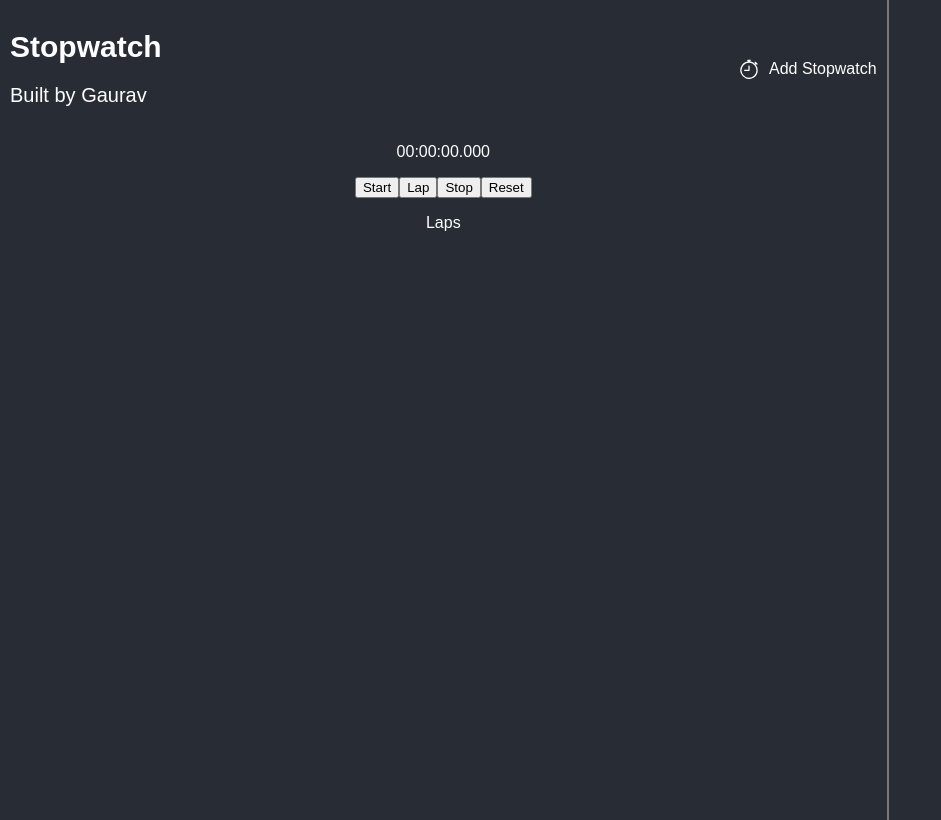
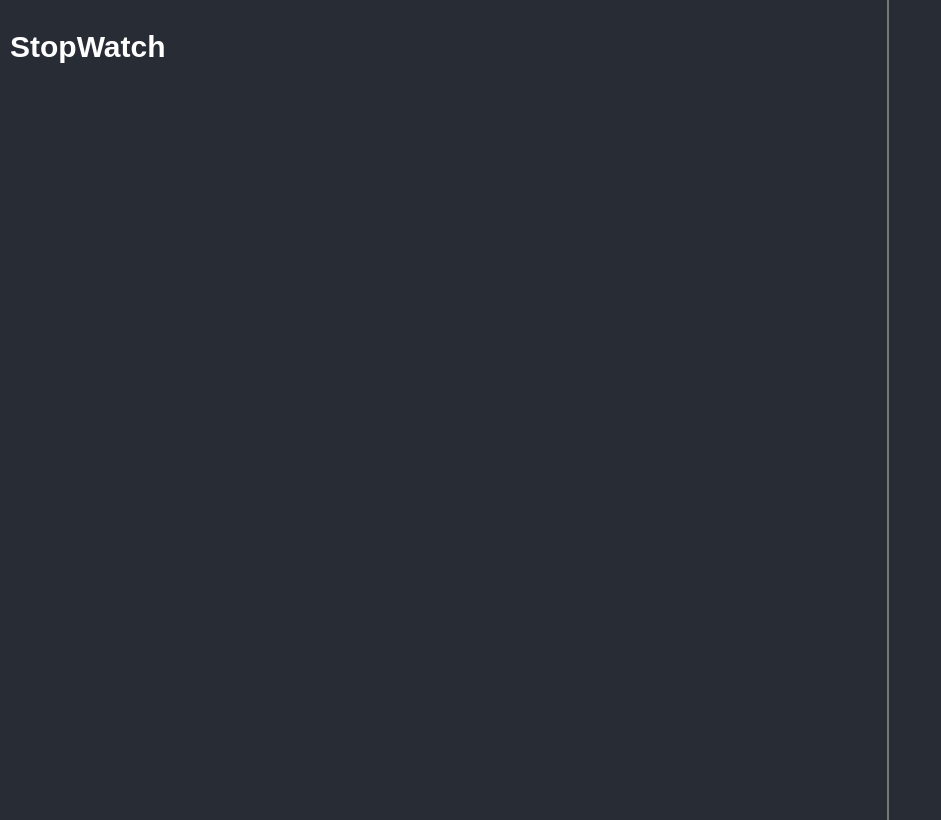
Before and after one commit to gaurav-sarage/multiple-stopwatches, a React (Create React App) app: page / in a window 1280 px wide. Shown: the whole page, without its empty margins (0-941 px from the left). Built offline with nearby package versions, Linux system fonts and the light colour scheme.

Commit message:
updating code base and restructing left container with better logic

```diff
--- a/src/App.js
+++ b/src/App.js
@@ -67,59 +67,15 @@ pause: [] },
     <div className="App">
       <div className="container">
         <div className="left">
-          <div style={{ display: "flex", alignItems: "center",
-          flexDirection: "row", justifyContent: "space-between", width: "100%" }}>
+          <div style={{ display: "flex", alignItems: "center", flexDirection: "row", justifyContent: "space-between", width: "100%" }}>
             <div style={{ textAlign: "left" }}>
               <h1 style={{ fontWeight: "bold", fontSize: 30 }}>
-                Stopwatch
+                StopWatch
               </h1>
-              <p style={{ fontWeight: "normal", fontSize: 20 }}>
-                Built by Gaurav
-              </p>
-            </div>
-            <div style={{ cursor: "pointer", alignItems: "center", display: "flex", flexDirection: "row",
-            gap: 10 }} onClick={() => setStopwatchData([...stopwatchData, { id: stopwatchData.length, name: `Timer ${stopwatchData.length + 1}`, time: 0,
-              isRunning: false, lap: [], pause: [] }])}>
-                <BsStopwatch size={20} color={"white"} />
-              <p>Add Stopwatch</p>
             </div>
           </div>
+        </div>
 
-          <p className="main-time-label">
-            {stopwatchData[selectedRow]?.time > 0 ? new Date(stopwatchData[selectedRow]?.time).toISOString().slice(11, -1) : "00:00:00.000"}
-          </p>
-
-          <div className="main-button-controls">
-            <button className={"control-buttons"} onClick={() => handleStart(stopwatchData[selectedRow].id)}>
-              Start
-            </button>
-
-            <button className={"control-buttons"} onClick={() => handleLap(stopwatchData[selectedRow].id)}>
-              Lap
-            </button>
-
-            <button className={"control-buttons"} onClick={() => handleStop(stopwatchData[selectedRow].id)}>
-              Stop
-            </button>
-
-            <button className={"control-buttons"} onClick={() => handleReset(stopwatchData[selectedRow].id)}>
-              Reset
-            </button>
-          </div>
-          <p className="lap-label">
-            Laps
-          </p>
-          <div className="lap-container">
-            {stopwatchData[selectedRow]?.lap.length > 0 && stopwatchData[selectedRow]?.lap.map((lap, index) => (
-              <div style={{ display: "flex", justifyContent: "space-between", width: "500px" }}>
-                <p>Lap {index + 1} </p>
-                <p className="lap-time-label" key={index}>
-                  {new Date(lap).toISOString().slice(11, -1)}
-                </p>
-              </div>
-            ))}
-          </div>
-        </div>
         <div className="right">
 
         </div>
```
